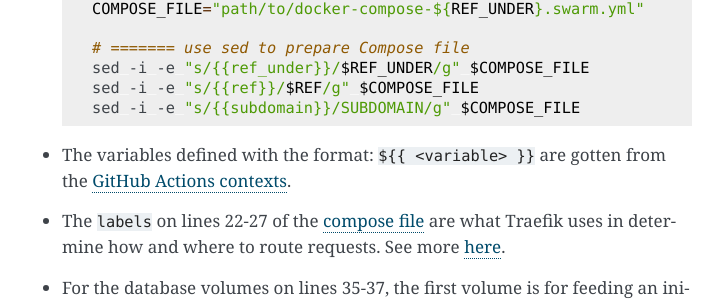
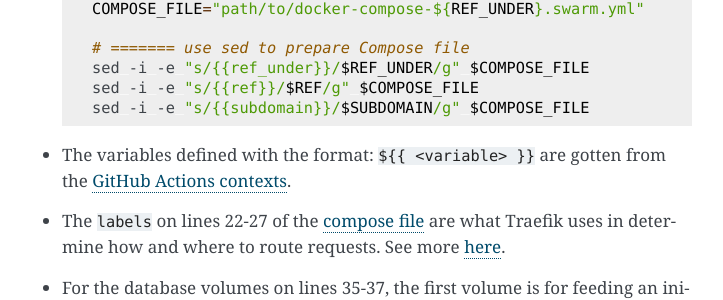
Before and after one commit to cAtaman/blog, a Sphinx documentation site: the page built from source/dev_workflows.rst, in a window 1280 px wide and 900 px high, scrolled down 7016 px. Shown: the part 161-461 px from the top of the window, without its empty margins (388-1111 px from the left). Built offline with Sphinx 7.4.7, drawn with Linux system fonts in a browser that asks for light colours.

```diff
--- a/source/dev_workflows.rst
+++ b/source/dev_workflows.rst
@@ -195,7 +195,7 @@ Explaining the template
     # ======= use sed to prepare Compose file
     sed -i -e "s/{{ref_under}}/$REF_UNDER/g" $COMPOSE_FILE
     sed -i -e "s/{{ref}}/$REF/g" $COMPOSE_FILE
-    sed -i -e "s/{{subdomain}}/SUBDOMAIN/g" $COMPOSE_FILE
+    sed -i -e "s/{{subdomain}}/$SUBDOMAIN/g" $COMPOSE_FILE
 
 
 * The variables defined with the format: ``${{ <variable> }}`` are gotten from the `GitHub Actions contexts <https://docs.github.com/en/actions/learn-github-actions/contexts>`_.
```
